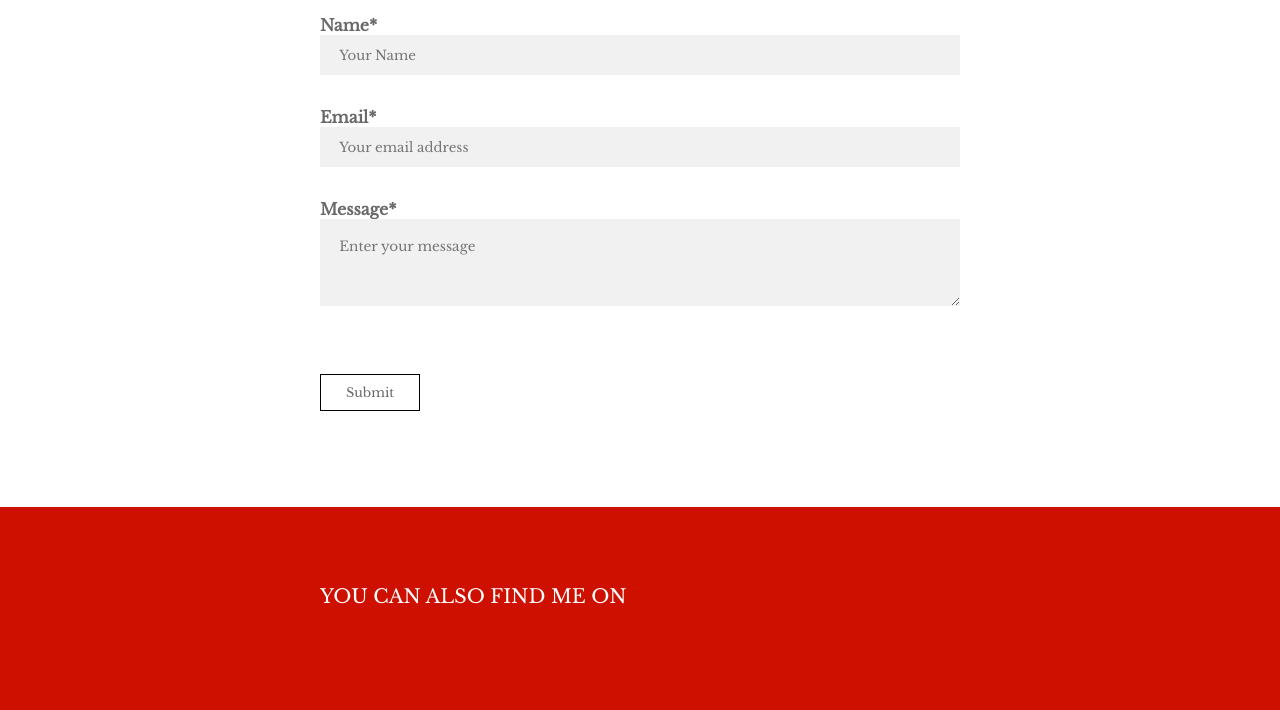
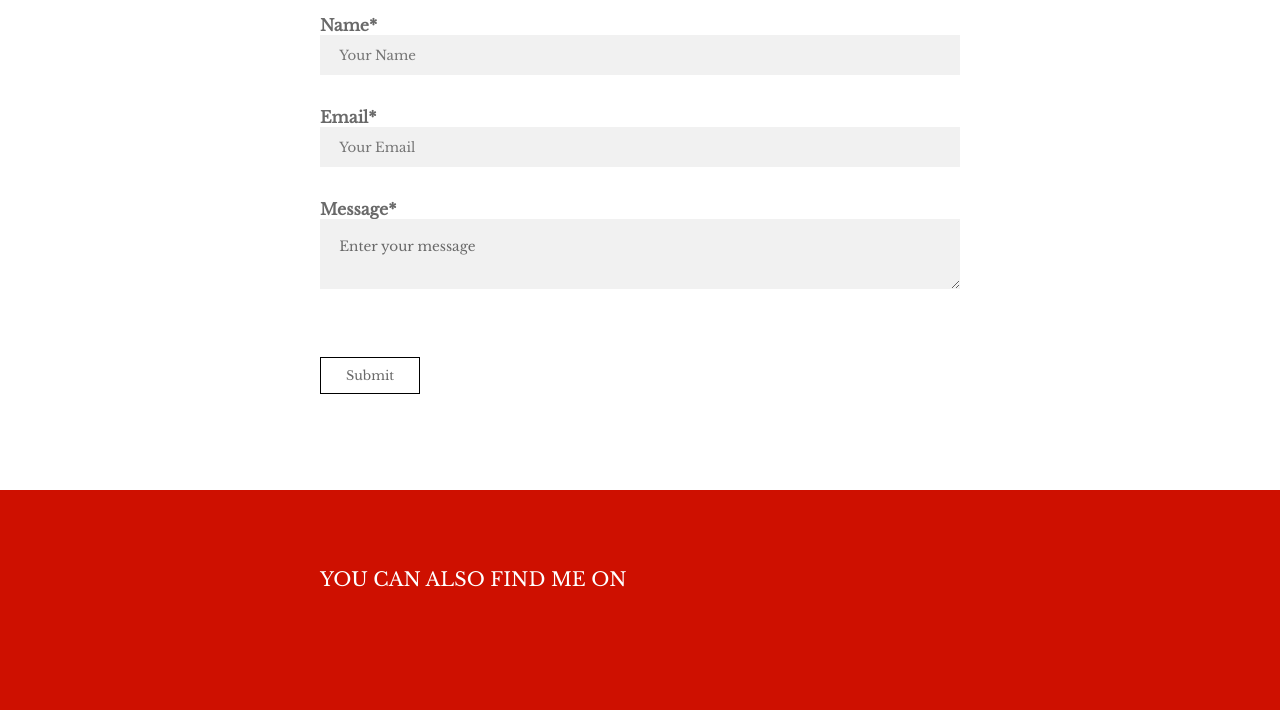
Before and after one commit to adnannukic/resume-webpage, a plain HTML site: page about-me.html in a window 1280 px wide. Shown: the part 2740-3450 px from the top of the page. Drawn offline with nearby package versions, Linux system fonts and the light colour scheme.

Commit message:
Changed form

```diff
--- a/about-me.html
+++ b/about-me.html
@@ -79,12 +79,11 @@
             <div class="right-margin-5 mob-tab-div div-for-2-flex-per-row">
                 <form action="https://formsubmit.co/ffe80bf0275e44a062ba9921f5e6317e" method="POST">
                     <h5>Name*</h5>
-                    <input type="text" id="name" placeholder="Your Name" required>
+                    <input name="name" type="text" placeholder="Your Name" required />
                     <h5>Email*</h5>
-                    <input type="hidden" name="_subject" value="New Email">
-                    <input type="email" id="email" placeholder="Your email address" required>
+                    <input name="email" type="email" placeholder="Your Email" required />
                     <h5>Message*</h5>
-                    <textarea rows="4" id="message" placeholder="Enter your message" required></textarea>
+                    <textarea name="message" rows="3" required>Enter your message</textarea>
                     <button type="submit" class="btn">Submit</button>
                 </form>
             </div>
```
